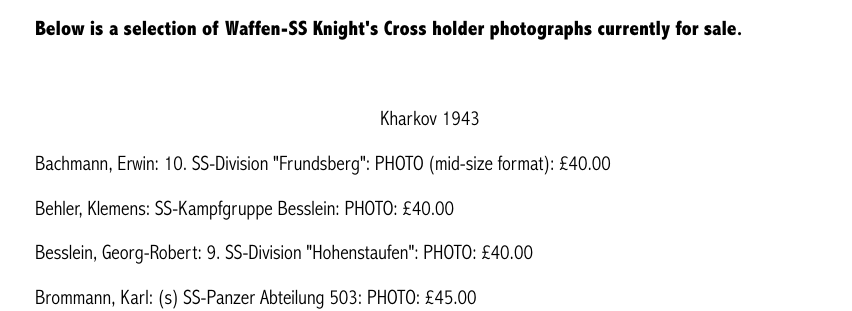
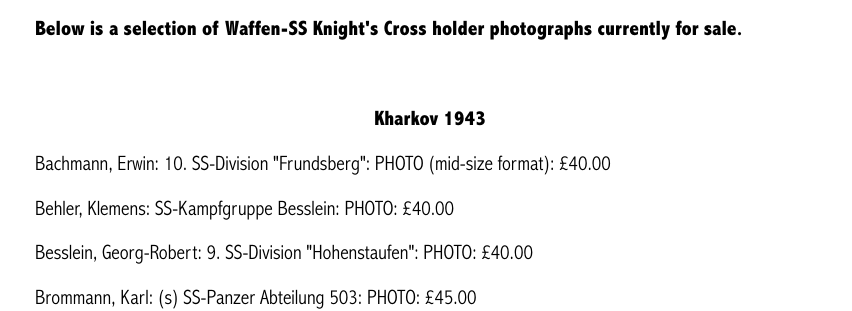
Before and after one commit to lahphotographs/lahphotographs.github.com, a Jekyll site: the page built from Waffen_SS_photos.md, in a window 1280 px wide. Shown: the part 484-795 px from the top of the page, without its empty margins (210-1062 px from the left). Built offline with Jekyll 4.4.1, drawn with Linux system fonts in a browser that asks for light colours.

```diff
--- a/Waffen_SS_photos.md
+++ b/Waffen_SS_photos.md
@@ -16,7 +16,7 @@ permalink: /waffen_ss_photos.html
 <br />
 <p><b>Below is a selection of Waffen-SS Knight's Cross holder photographs currently for sale.</b></p>
 <br />
-<p><center>Kharkov 1943</center></p>
+<p><b><center>Kharkov 1943</center></b></p>
 <p>Bachmann,	Erwin:	10. SS-Division "Frundsberg":	PHOTO (mid-size format): £40.00
 <p>Behler,	Klemens:	SS-Kampfgruppe Besslein:	PHOTO: £40.00
 <p>Besslein,	Georg-Robert:	9. SS-Division "Hohenstaufen":	PHOTO: £40.00
```
